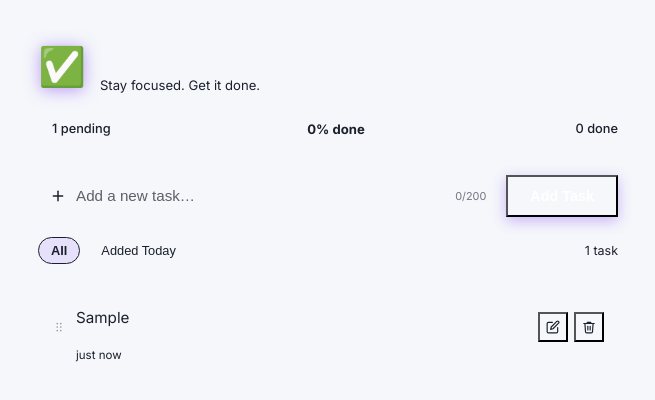
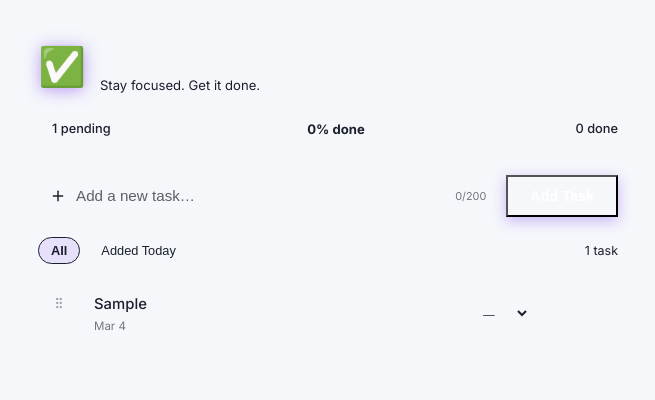
Before and after one commit to 2advancesolutions/venus-todo-react, a React (Vite) app: page / in a window 1280 px wide. Both pictures are taken after typing "Sample" into the empty fields and a click on the button "Add Task". Shown: the top 400 px of the page, without its empty margins (312-967 px from the left). Built offline with nearby package versions, Linux system fonts and the light colour scheme.

Commit message:
feat: can you create a todo app react where user can add, update,delete, todo
Automated by Venus AI 🌟

```diff
--- a/src/components/TodoCard.jsx
+++ b/src/components/TodoCard.jsx
@@ -1,124 +1,178 @@
 import React, { useState, useRef, useEffect } from 'react';
 import styles from './TodoCard.module.css';
 
-function timeAgo(ts) {
-  const diff = Date.now() - ts;
-  const mins = Math.floor(diff / 60000);
-  if (mins < 1) return 'just now';
-  if (mins < 60) return `${mins}m ago`;
-  const hrs = Math.floor(mins / 60);
-  if (hrs < 24) return `${hrs}h ago`;
-  return `${Math.floor(hrs / 24)}d ago`;
+const PRIORITY_COLORS = {
+  none:   { dot: 'var(--text-muted)',        label: 'No priority' },
+  low:    { dot: 'var(--accent-green)',      label: 'Low' },
+  medium: { dot: 'var(--accent-amber)',      label: 'Medium' },
+  high:   { dot: 'var(--accent-red)',        label: 'High' },
+};
+
+function formatDate(ts) {
+  if (!ts) return '';
+  const d = new Date(ts);
+  return d.toLocaleDateString(undefined, { month: 'short', day: 'numeric' });
 }
 
-export default function TodoCard({
-  todo,
-  onUpdate,
-  onDelete,
-  onDragStart,
-  onDragEnd,
-  isDragging,
-}) {
-  const [editing, setEditing] = useState(false);
+export default function TodoCard({ todo, onUpdate, onDelete, onDragStart, onDragEnd, isDragging }) {
+  const [editing, setEditing]   = useState(false);
   const [editText, setEditText] = useState(todo.text);
-  const [confirmDelete, setConfirmDelete] = useState(false);
-  const inputRef = useRef(null);
-  const deleteTimerRef = useRef(null);
+  const [editError, setEditError] = useState('');
+  const [priority, setPriority] = useState(todo.priority || 'none');
+  const editRef = useRef(null);
 
   useEffect(() => {
-    if (editing && inputRef.current) {
-      inputRef.current.focus();
-      inputRef.current.select();
+    if (editing) {
+      editRef.current?.focus();
+      const len = editRef.current?.value.length || 0;
+      editRef.current?.setSelectionRange(len, len);
     }
   }, [editing]);
 
-  // Auto-cancel confirm delete after 3s
-  useEffect(() => {
-    if (confirmDelete) {
-      deleteTimerRef.current = setTimeout(() => setConfirmDelete(false), 3000);
+  const handleSave = () => {
+    const trimmed = editText.trim();
+    if (!trimmed) {
+      setEditError('Task text cannot be empty.');
+      editRef.current?.focus();
+      return;
     }
-    return () => clearTimeout(deleteTimerRef.current);
-  }, [confirmDelete]);
-
-  const handleEditStart = () => {
-    setEditText(todo.text);
-    setEditing(true);
+    const ok = onUpdate(todo.id, trimmed);
+    if (ok) {
+      setEditing(false);
+      setEditError('');
+    }
   };
 
-  const handleEditSave = () => {
-    const success = onUpdate(todo.id, editText);
-    if (success) setEditing(false);
-  };
-
-  const handleEditKeyDown = (e) => {
-    if (e.key === 'Enter') handleEditSave();
+  const handleKeyDown = (e) => {
+    if (e.key === 'Enter') handleSave();
     if (e.key === 'Escape') {
       setEditText(todo.text);
       setEditing(false);
+      setEditError('');
     }
   };
 
-  const handleDeleteClick = () => {
-    if (confirmDelete) {
-      onDelete(todo.id);
-    } else {
-      setConfirmDelete(true);
-    }
+  const handlePriorityChange = (e) => {
+    const val = e.target.value;
+    setPriority(val);
+    // Persist priority via update — store as synthetic field
+    onUpdate(todo.id, todo.text, { priority: val });
   };
 
   return (
     <div
-      className={`${styles.card} ${isDragging ? styles.dragging : ''} ${todo.completed ? styles.completed : ''}`}
+      className={`${styles.card} ${todo.completed ? styles.completed : ''} ${isDragging ? styles.dragging : ''}`}
       draggable={!editing}
       onDragStart={(e) => onDragStart(e, todo.id)}
       onDragEnd={onDragEnd}
+      role="listitem"
+      aria-label={`Task: ${todo.text}`}
     >
-      <div className={styles.dragHandle} title="Drag to complete">
-        <svg width="14" height="14" viewBox="0 0 24 24" fill="currentColor">
-          <circle cx="9" cy="6" r="1.5"/><circle cx="15" cy="6" r="1.5"/>
-          <circle cx="9" cy="12" r="1.5"/><circle cx="15" cy="12" r="1.5"/>
-          <circle cx="9" cy="18" r="1.5"/><circle cx="15" cy="18" r="1.5"/>
+      {/* Drag handle */}
+      {!todo.completed && (
+        <span className={styles.grip} title="Drag to complete" aria-hidden="true">
+          <svg width="14" height="14" viewBox="0 0 24 24" fill="none" stroke="currentColor" strokeWidth="2" strokeLinecap="round" strokeLinejoin="round">
+            <circle cx="9" cy="5"  r="1"/><circle cx="9"  cy="12" r="1"/><circle cx="9"  cy="19" r="1"/>
+            <circle cx="15" cy="5" r="1"/><circle cx="15" cy="12" r="1"/><circle cx="15" cy="19" r="1"/>
           </svg>
+        </span>
+      )}
+
+      {/* Completed checkmark */}
+      {todo.completed && (
+        <span className={styles.checkmark} aria-label="Completed">
+          <svg width="16" height="16" viewBox="0 0 24 24" fill="none" stroke="currentColor" strokeWidth="2.5" strokeLinecap="round" strokeLinejoin="round">
+            <polyline points="20 6 9 17 4 12"/>
+          </svg>
+        </span>
+      )}
+
+      {/* Priority dot */}
+      <span
+        className={styles.priorityDot}
+        style={{ background: PRIORITY_COLORS[priority]?.dot }}
+        title={`Priority: ${PRIORITY_COLORS[priority]?.label}`}
+      />
+
+      {/* Text / Edit area */}
+      <div className={styles.body}>
+        {editing ? (
+          <>
+            <input
+              ref={editRef}
+              type="text"
+              className={`${styles.editInput} ${editError ? styles.editError : ''}`}
+              value={editText}
+              onChange={(e) => {
+                setEditText(e.target.value);
+                if (editError) setEditError('');
+              }}
+              onKeyDown={handleKeyDown}
+              maxLength={200}
+              aria-label="Edit task"
+            />
+            {editError && (
+              <span className={styles.editErrorMsg} role="alert">{editError}</span>
+            )}
+            <div className={styles.editActions}>
+              <button className={styles.saveBtn} onClick={handleSave}>
+                Save
+              </button>
+              <button
+                className={styles.cancelBtn}
+                onClick={() => {
+                  setEditText(todo.text);
+                  setEditing(false);
+                  setEditError('');
+                }}
+              >
+                Cancel
+              </button>
+            </div>
+          </>
+        ) : (
+          <>
+            <p
+              className={styles.text}
+              onDoubleClick={() => !todo.completed && setEditing(true)}
+              title="Double-click to edit"
+            >
+              {todo.text}
+            </p>
+            <span className={styles.meta}>
+              {formatDate(todo.createdAt)}
+              {todo.completed && todo.completedAt && (
+                <> · completed {formatDate(todo.completedAt)}</>
+              )}
+            </span>
+          </>
+        )}
       </div>
 
-      <div className={styles.body}>
-        {editing ? (
-          <input
-            ref={inputRef}
-            className={styles.editInput}
-            value={editText}
-            onChange={(e) => setEditText(e.target.value)}
-            onKeyDown={handleEditKeyDown}
-            onBlur={handleEditSave}
-            maxLength={200}
-            aria-label="Edit todo text"
-          />
-        ) : (
-          <p className={styles.text}>{todo.text}</p>
+      {/* Priority selector (only for pending) */}
+      {!todo.completed && !editing && (
+        <select
+          className={styles.prioritySelect}
+          value={priority}
+          onChange={handlePriorityChange}
+          title="Set priority"
+          aria-label="Task priority"
+        >
+          <option value="none">—</option>
+          <option value="low">Low</option>
+          <option value="medium">Med</option>
+          <option value="high">High</option>
+        </select>
       )}
-        <span className={styles.time}>{timeAgo(todo.createdAt)}</span>
-      </div>
 
+      {/* Action buttons */}
       <div className={styles.actions}>
-        {!todo.completed && (
-          <>
-            {editing ? (
+        {!todo.completed && !editing && (
           <button
-                className={`${styles.btn} ${styles.saveBtn}`}
-                onClick={handleEditSave}
-                title="Save"
-                aria-label="Save"
-              >
-                <svg width="15" height="15" viewBox="0 0 24 24" fill="none" stroke="currentColor" strokeWidth="2.5" strokeLinecap="round" strokeLinejoin="round">
-                  <polyline points="20 6 9 17 4 12" />
-                </svg>
-              </button>
-            ) : (
-              <button
-                className={`${styles.btn} ${styles.editBtn}`}
-                onClick={handleEditStart}
-                title="Edit"
-                aria-label="Edit todo"
+            className={`${styles.iconBtn} ${styles.editBtn}`}
+            onClick={() => setEditing(true)}
+            title="Edit task"
+            aria-label="Edit task"
           >
             <svg width="14" height="14" viewBox="0 0 24 24" fill="none" stroke="currentColor" strokeWidth="2" strokeLinecap="round" strokeLinejoin="round">
               <path d="M11 4H4a2 2 0 0 0-2 2v14a2 2 0 0 0 2 2h14a2 2 0 0 0 2-2v-7"/>
@@ -126,25 +180,16 @@ export default function TodoCard({
             </svg>
           </button>
         )}
-          </>
-        )}
-
         <button
-          className={`${styles.btn} ${confirmDelete ? styles.confirmDeleteBtn : styles.deleteBtn}`}
-          onClick={handleDeleteClick}
-          title={confirmDelete ? 'Click again to confirm delete' : 'Delete'}
-          aria-label={confirmDelete ? 'Confirm delete' : 'Delete todo'}
+          className={`${styles.iconBtn} ${styles.deleteBtn}`}
+          onClick={() => onDelete(todo.id)}
+          title="Delete task"
+          aria-label="Delete task"
         >
-          {confirmDelete ? (
-            <svg width="14" height="14" viewBox="0 0 24 24" fill="none" stroke="currentColor" strokeWidth="2.5" strokeLinecap="round" strokeLinejoin="round">
-              <polyline points="20 6 9 17 4 12" />
-            </svg>
-          ) : (
           <svg width="14" height="14" viewBox="0 0 24 24" fill="none" stroke="currentColor" strokeWidth="2" strokeLinecap="round" strokeLinejoin="round">
             <polyline points="3 6 5 6 21 6"/><path d="M19 6l-1 14a2 2 0 0 1-2 2H8a2 2 0 0 1-2-2L5 6"/>
             <path d="M10 11v6"/><path d="M14 11v6"/><path d="M9 6V4h6v2"/>
           </svg>
-          )}
         </button>
       </div>
     </div>
--- a/src/components/TodoCard.module.css
+++ b/src/components/TodoCard.module.css
@@ -1,87 +1,201 @@
 .card {
   display: flex;
-  align-items: center;
+  align-items: flex-start;
   gap: 10px;
   background: var(--bg-card);
   border: 1.5px solid var(--border);
   border-radius: var(--radius-md);
-  padding: 12px 14px;
-  transition: background var(--transition), border-color var(--transition), box-shadow var(--transition), transform var(--transition), opacity var(--transition);
+  padding: 14px 14px;
+  transition: border-color var(--transition), box-shadow var(--transition),
+    opacity var(--transition), transform var(--transition), background var(--transition);
   cursor: grab;
-  user-select: none;
 }
 
 .card:hover {
-  background: var(--bg-card-hover);
-  border-color: #3d4f6e;
-  box-shadow: var(--shadow-md);
+  border-color: var(--border-hover);
+  box-shadow: var(--shadow-card);
   transform: translateY(-1px);
+}
+
+.card:active:not(.editing) {
+  transform: translateY(0);
+  cursor: grabbing;
+}
+
+.card.completed {
+  background: var(--bg-card-completed);
+  border-color: var(--border-completed);
+  opacity: 0.72;
+  cursor: default;
 }
 
 .card.dragging {
   opacity: 0.4;
-  transform: scale(0.98);
+  transform: scale(0.98) translateY(-2px);
+  box-shadow: 0 8px 24px rgba(0, 0, 0, 0.4);
+  border-color: var(--accent-purple);
   cursor: grabbing;
 }
 
-.card.completed .text {
-  text-decoration: line-through;
-  color: var(--text-muted);
-}
-
-.dragHandle {
-  color: var(--text-muted);
+/* ─── Grip ────────────────────────────────── */
+.grip {
   display: flex;
   align-items: center;
+  padding-top: 2px;
+  color: var(--text-muted);
+  opacity: 0.4;
   flex-shrink: 0;
-  opacity: 0.4;
+  cursor: grab;
   transition: opacity var(--transition);
 }
 
-.card:hover .dragHandle {
-  opacity: 1;
+.card:hover .grip {
+  opacity: 0.8;
 }
 
+/* ─── Checkmark ───────────────────────────── */
+.checkmark {
+  display: flex;
+  align-items: center;
+  padding-top: 2px;
+  flex-shrink: 0;
+  color: var(--accent-green);
+}
+
+/* ─── Priority dot ────────────────────────── */
+.priorityDot {
+  width: 8px;
+  height: 8px;
+  border-radius: 50%;
+  flex-shrink: 0;
+  margin-top: 6px;
+  transition: background var(--transition);
+}
+
+/* ─── Body ────────────────────────────────── */
 .body {
   flex: 1;
   min-width: 0;
   display: flex;
   flex-direction: column;
-  gap: 3px;
+  gap: 4px;
 }
 
 .text {
-  font-size: 0.95rem;
+  font-size: 0.93rem;
+  font-weight: 500;
   color: var(--text-primary);
+  line-height: 1.45;
   word-break: break-word;
-  line-height: 1.5;
+  margin: 0;
+  cursor: text;
+  transition: color var(--transition);
 }
 
-.time {
+.completed .text {
+  text-decoration: line-through;
+  color: var(--text-muted);
+}
+
+.meta {
   font-size: 0.72rem;
   color: var(--text-muted);
-  font-weight: 400;
+  opacity: 0.6;
 }
 
+/* ─── Edit ────────────────────────────────── */
 .editInput {
   width: 100%;
-  background: var(--bg-input);
+  background: var(--bg-page);
   border: 1.5px solid var(--border-focus);
   border-radius: var(--radius-sm);
-  padding: 6px 10px;
+  padding: 7px 10px;
   color: var(--text-primary);
-  font-size: 0.95rem;
+  font-size: 0.93rem;
   box-shadow: 0 0 0 3px rgba(124, 58, 237, 0.15);
+  transition: border-color var(--transition);
 }
 
+.editInput:focus {
+  outline: none;
+}
+
+.editInput.editError {
+  border-color: var(--accent-red);
+  box-shadow: 0 0 0 3px rgba(239, 68, 68, 0.15);
+}
+
+.editErrorMsg {
+  font-size: 0.75rem;
+  color: var(--accent-red-light);
+}
+
+.editActions {
+  display: flex;
+  gap: 7px;
+  margin-top: 6px;
+}
+
+.saveBtn {
+  background: var(--gradient-btn);
+  color: #fff;
+  font-size: 0.78rem;
+  font-weight: 600;
+  padding: 5px 14px;
+  border-radius: var(--radius-sm);
+  transition: opacity var(--transition);
+  box-shadow: 0 2px 8px rgba(124, 58, 237, 0.3);
+}
+
+.saveBtn:hover {
+  opacity: 0.88;
+}
+
+.cancelBtn {
+  background: none;
+  color: var(--text-muted);
+  font-size: 0.78rem;
+  padding: 5px 12px;
+  border-radius: var(--radius-sm);
+  border: 1px solid var(--border);
+  transition: all var(--transition);
+}
+
+.cancelBtn:hover {
+  color: var(--text-secondary);
+  border-color: var(--border-hover);
+}
+
+/* ─── Priority select ─────────────────────── */
+.prioritySelect {
+  background: var(--bg-page);
+  border: 1px solid var(--border);
+  border-radius: var(--radius-sm);
+  color: var(--text-muted);
+  font-size: 0.73rem;
+  padding: 4px 6px;
+  cursor: pointer;
+  flex-shrink: 0;
+  align-self: center;
+  transition: border-color var(--transition), color var(--transition);
+}
+
+.prioritySelect:hover,
+.prioritySelect:focus {
+  outline: none;
+  border-color: var(--border-hover);
+  color: var(--text-secondary);
+}
+
+/* ─── Actions ─────────────────────────────── */
 .actions {
   display: flex;
   align-items: center;
-  gap: 6px;
+  gap: 4px;
   flex-shrink: 0;
 }
 
-.btn {
+.iconBtn {
   display: flex;
   align-items: center;
   justify-content: center;
@@ -89,46 +203,24 @@
   height: 30px;
   border-radius: var(--radius-sm);
   background: none;
-  transition: background var(--transition), color var(--transition), transform var(--transition);
+  border: 1px solid transparent;
+  transition: all var(--transition);
+  color: var(--text-muted);
+  opacity: 0;
 }
 
-.editBtn {
-  color: var(--text-muted);
+.card:hover .iconBtn {
+  opacity: 1;
 }
 
 .editBtn:hover {
-  background: rgba(139, 92, 246, 0.18);
   color: var(--accent-purple-light);
-}
-
-.saveBtn {
-  color: var(--accent-green);
-}
-
-.saveBtn:hover {
-  background: rgba(16, 185, 129, 0.18);
-}
-
-.deleteBtn {
-  color: var(--text-muted);
+  border-color: var(--accent-purple);
+  background: rgba(124, 58, 237, 0.1);
 }
 
 .deleteBtn:hover {
-  background: rgba(239, 68, 68, 0.18);
-  color: var(--accent-red);
+  color: var(--accent-red-light);
+  border-color: var(--accent-red);
+  background: rgba(239, 68, 68, 0.1);
 }
-
-.confirmDeleteBtn {
-  background: rgba(239, 68, 68, 0.25);
-  color: var(--accent-red-light);
-  animation: pulse 0.6s ease infinite alternate;
-}
-
-.confirmDeleteBtn:hover {
-  background: rgba(239, 68, 68, 0.4);
-}
-
-@keyframes pulse {
-  from { box-shadow: 0 0 0 0 rgba(239, 68, 68, 0.3); }
-  to   { box-shadow: 0 0 0 4px rgba(239, 68, 68, 0); }
-}
```
Also changed, not shown: src/components/DropZone.jsx (+7 -23 lines). Lines whose indentation alone changed are shown as unchanged.
